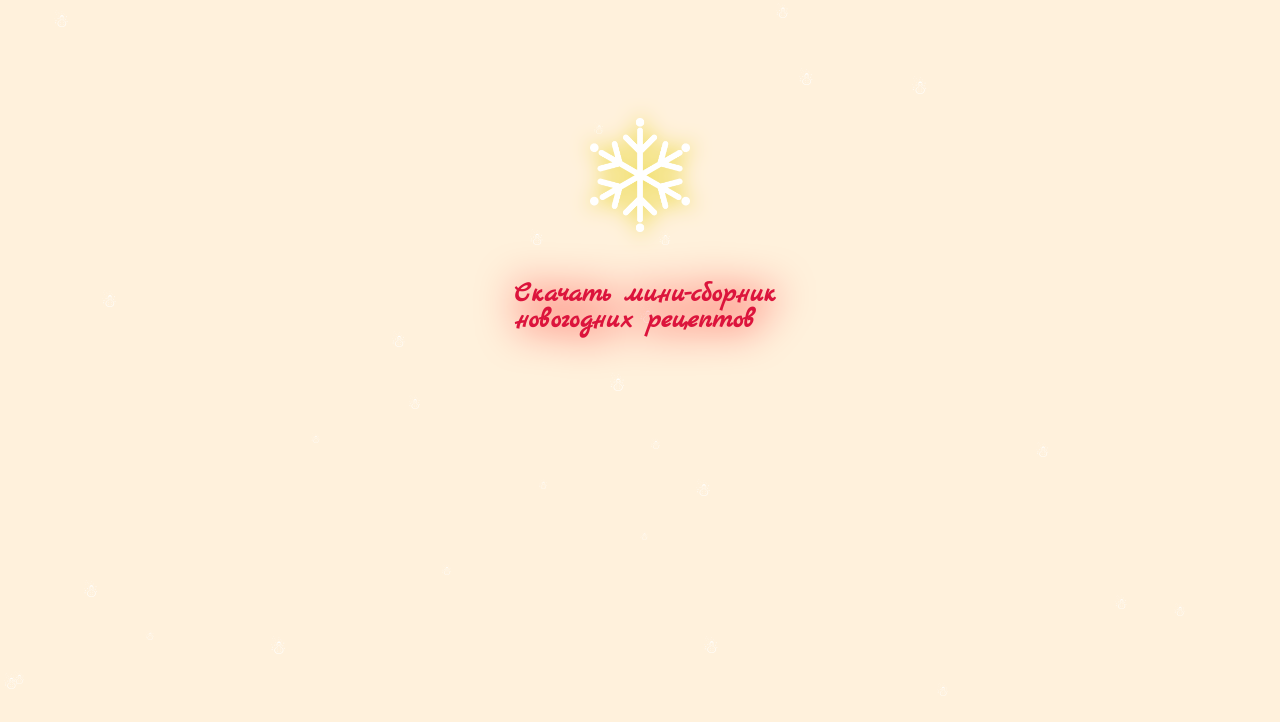
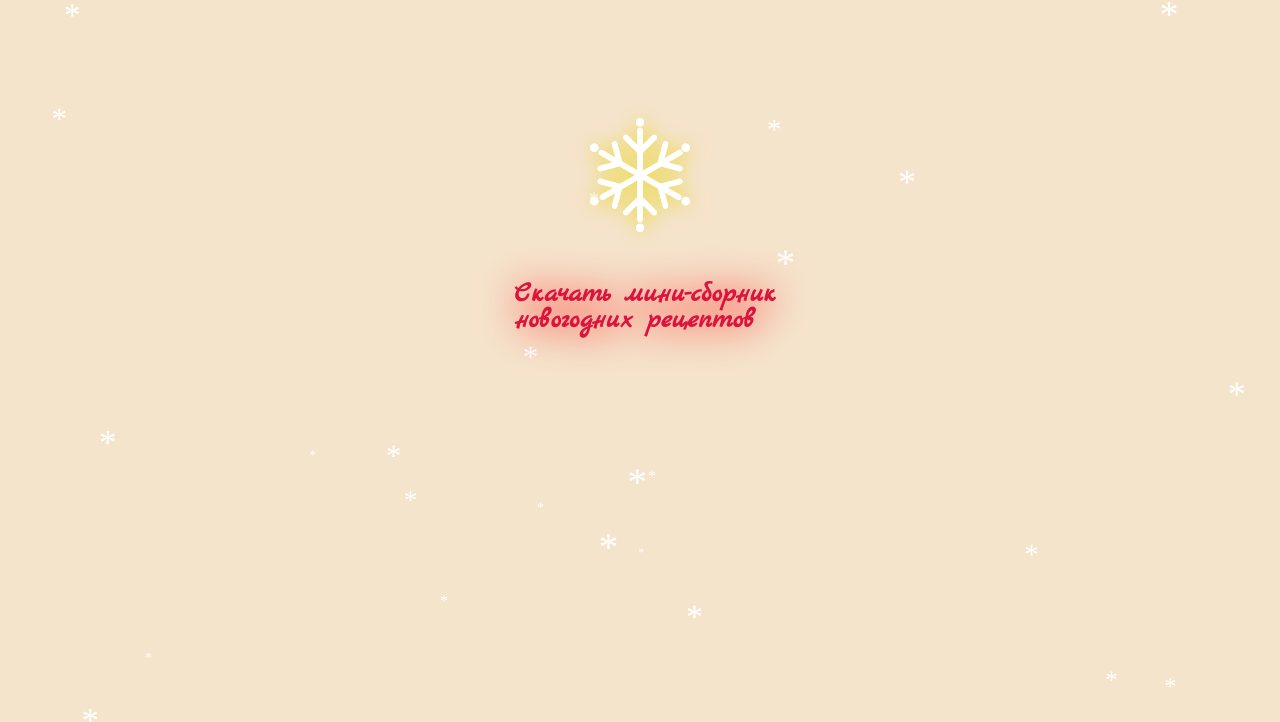
Before and after one commit to mrwhiteered/HappyNewYearSalmon, a plain HTML site: page index.html in a window 1280 px wide. Shown: the part 78-800 px from the top of the page. Drawn offline with Linux system fonts and the light colour scheme; a web font is replaced by a local one.

Commit message:
edits_8
edits_8

```diff
--- a/JavaScript/snowing.js
+++ b/JavaScript/snowing.js
@@ -14,13 +14,13 @@ let snowcolor=new Array( "white")
 let snowtype=new Array("Times")
 
 // Символ (*) и есть снежинка, в место нее можно вставить любой другой символ.
-let snowletter="&#9731;"
+let snowletter="*"
 
 // Скорость движения снежинок (от 0.3 до 2)
 let sinkspeed=0.4
 
 // Максимальный размер для снежинок
-let snowmaxsize=20
+let snowmaxsize=40
 
 // Минимальный размер для снежинок
 let snowminsize=10
--- a/style/style.css
+++ b/style/style.css
@@ -98,7 +98,7 @@ html, body {
 /* Лосося*/
 
 body{
-  background: #fff1dc;
+  background: #f5e4cc;
 }
 .container{
   margin-top: 100px;
```
